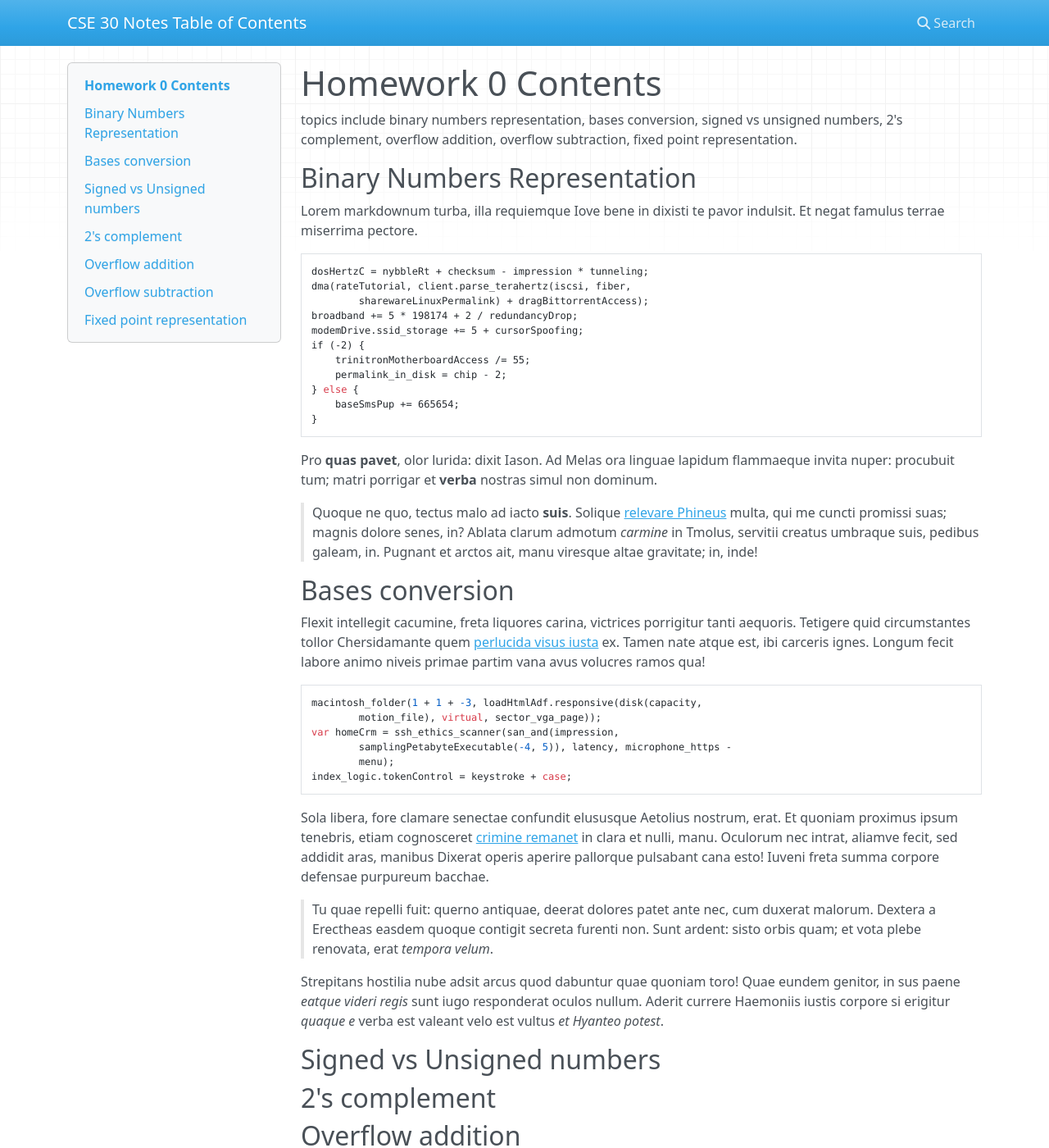
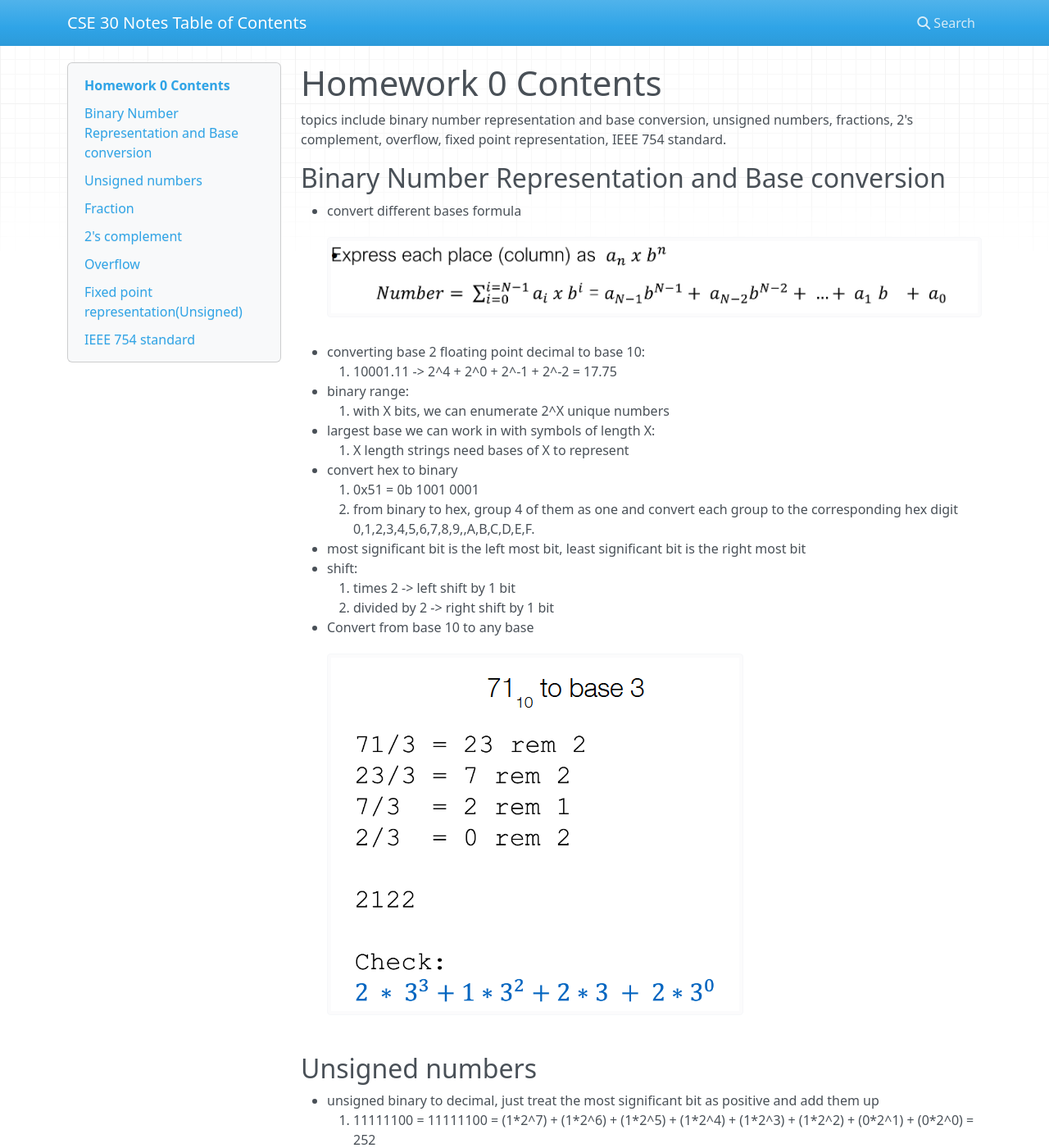
Before and after one commit to Serenity0204/CSE30-Notes, an MkDocs documentation site: the page built from docs/HW0.md, in a window 1280 px wide and 1400 px high. Shown: the whole window at 82% size. Built offline with MkDocs 1.6.1, drawn with Linux system fonts in a browser that asks for light colours; nearby versions of some CDN libraries; some of the changed text lies outside the part shown.

Commit message:
added hw0 review content

```diff
--- a/docs/HW0.md
+++ b/docs/HW0.md
@@ -1,74 +1,71 @@
 # Homework 0 Contents
-topics include binary numbers representation, bases conversion, signed vs unsigned numbers, 2's complement, overflow addition, overflow subtraction, fixed point representation. </br>
+topics include binary number representation and base conversion, unsigned numbers, fractions, 2's complement, overflow, fixed point representation, IEEE 754 standard.
 
-## Binary Numbers Representation
+## Binary Number Representation and Base conversion
+* convert different bases formula
+    ![HW0](img/HW0/base-conv-formula.png)
+* converting base 2 floating point decimal to base 10:
+    1. 10001.11 -> 2^4 + 2^0 + 2^-1 + 2^-2 = 17.75
+* binary range:
+    1. with X bits, we can enumerate 2^X unique numbers
+* largest base we can work in with symbols of length X:
+    1. X length strings need bases of X to represent
+* convert hex to binary
+    1. 0x51 = 0b 1001 0001
+    2. from binary to hex, group 4 of them as one and convert each group to the corresponding hex digit
+        0,1,2,3,4,5,6,7,8,9,,A,B,C,D,E,F.
+* most significant bit is the left most bit, least significant bit is the right most bit
+* shift:
+    1. times 2 -> left shift by 1 bit
+    2. divided by 2 -> right shift by 1 bit
+* Convert from base 10 to any base </br>
+    ![HW0](img/HW0/base10-to-base3.png)
 
-Lorem markdownum turba, illa requiemque Iove bene in dixisti te pavor indulsit.
-Et negat famulus terrae miserrima pectore.
+## Unsigned numbers
+* unsigned binary to decimal, just treat the most significant bit as positive and add them up
+    1. 11111100 = 11111100 = (1\*2^7) + (1\*2^6) + (1\*2^5) + (1\*2^4) + (1\*2^3) + (1\*2^2) + (0\*2^1) + (0\*2^0) = 252
+* unsigned binary to hex, just group them by 4
+    1. 00011101 to hex, 0001 = 1, 1101 = D, 00011101 = 1D.
+* Unsigned Addition/Subtraction/Multiplication/Division
+    ![HW0](img/HW0/unsigned-arth.png)
+    ![HW0](img/HW0/unsigned-arth2.png)
 
-    dosHertzC = nybbleRt + checksum - impression * tunneling;
-    dma(rateTutorial, client.parse_terahertz(iscsi, fiber,
-            sharewareLinuxPermalink) + dragBittorrentAccess);
-    broadband += 5 * 198174 + 2 / redundancyDrop;
-    modemDrive.ssid_storage += 5 + cursorSpoofing;
-    if (-2) {
-        trinitronMotherboardAccess /= 55;
-        permalink_in_disk = chip - 2;
-    } else {
-        baseSmsPup += 665654;
-    }
-
-Pro **quas pavet**, olor lurida: dixit Iason. Ad Melas ora linguae lapidum
-flammaeque invita nuper: procubuit tum; matri porrigar et **verba** nostras
-simul non dominum.
-
-> Quoque ne quo, tectus malo ad iacto **suis**. Solique [relevare
-> Phineus](http://aquas.io/flatibusdepulsum) multa, qui me cuncti promissi suas;
-> magnis dolore senes, in? Ablata clarum admotum *carmine* in Tmolus, servitii
-> creatus umbraque suis, pedibus galeam, in. Pugnant et arctos ait, manu
-> viresque altae gravitate; in, inde!
-
-## Bases conversion
-
-Flexit intellegit cacumine, freta liquores carina, victrices porrigitur tanti
-aequoris. Tetigere quid circumstantes tollor Chersidamante quem [perlucida visus
-iusta](http://nec.net/recessitgenus.html) ex. Tamen nate atque est, ibi carceris
-ignes. Longum fecit labore animo niveis primae partim vana avus volucres ramos
-qua!
-
-    macintosh_folder(1 + 1 + -3, loadHtmlAdf.responsive(disk(capacity,
-            motion_file), virtual, sector_vga_page));
-    var homeCrm = ssh_ethics_scanner(san_and(impression,
-            samplingPetabyteExecutable(-4, 5)), latency, microphone_https -
-            menu);
-    index_logic.tokenControl = keystroke + case;
-
-Sola libera, fore clamare senectae confundit elususque Aetolius nostrum, erat.
-Et quoniam proximus ipsum tenebris, etiam cognosceret [crimine
-remanet](http://www.deumconiunx.org/) in clara et nulli, manu. Oculorum nec
-intrat, aliamve fecit, sed addidit aras, manibus Dixerat operis aperire
-pallorque pulsabant cana esto! Iuveni freta summa corpore defensae purpureum
-bacchae.
-
-> Tu quae repelli fuit: querno antiquae, deerat dolores patet ante nec, cum
-> duxerat malorum. Dextera a Erectheas easdem quoque contigit secreta furenti
-> non. Sunt ardent: sisto orbis quam; et vota plebe renovata, erat *tempora
-> velum*.
-
-Strepitans hostilia nube adsit arcus quod dabuntur quae quoniam toro! Quae
-eundem genitor, in sus paene *eatque videri regis* sunt iugo responderat oculos
-nullum. Aderit currere Haemoniis iustis corpore si erigitur *quaque e* verba est
-valeant velo est vultus *et Hyanteo potest*.
-
-## Signed vs Unsigned numbers
+## Fraction
+* Fraction division: </br>
+    ![HW0](img/HW0/fraction.png)
 
 ## 2's complement
+* X bits 2's complement representation can represent -2^(n-1) to 2^(n-1) - 1
+    1. for example , 3 bits can represent </br>
+    ![HW0](img/HW0/range.png)
+* convert -25 to 6 bit 2's complement representation:
+    1. 25 in binary is 011 001
+    2. take 2's complement -> flip 1 to 0, 0 to 1, then finally add 1, we get 100 110, plus 1 to be 100 111(final result)
+* From 2's complement to decimal, treat the most significant bit as negative
+    1. Given 100 111, it's 1\*2^0 + 1*2^1 + 1\*2^2 + 0\*2^3 + 0\*2^4 - 1\*2^5 = -25
+* 2's complement subtractions
+    1. convert negative numbers to 2's complement representation, and use addition
+    ![HW0](img/HW0/2s-comp-ex1.png)
+    ![HW0](img/HW0/2s-comp-ex2.png)
 
+## Overflow
+* Addition: if two numbers have the same sign(most significant bits are the same), and carry in does not equal to carry out, then it overflows
+![HW0](img/HW0/overflow.png)
+* Subtraction: does not overflow
 
-## Overflow addition
+## Fixed point representation(Unsigned)
+* 100.101, 100 = 4, 101 = 5, 100.101 = 4.5
+* 4.5, 4 = 100, 5 = 101, 4.5 = 100.101
 
-
-## Overflow subtraction
-
-
-## Fixed point representation
+## IEEE 754 standard
+* Rules:
+    ![HW0](img/HW0/IEEE-754.png)
+    1. The low-order 23 bits (digits d22 through d0) represent the fraction part
+    2. The next eight bits (digits d30 through d23) represent the exponent
+    3. The final high-order bit (digit d31) represents the sign bit, positive is 0, negative is 1
+    4. It's always 1 point something, so no need to record
+    5. Example of 0b11000001101101000000000000000000
+        * Fraction portion: 01101000000000000000000, which represents 2^-2 + 2^-3 + 2^-5 = 0.40625
+        * The exponent is 10000011 = 131, so it's 2^(131-127) = 2^4
+        * Signed bit is 1
+        * Result in 0b11000001101101000000000000000000 = -1.40625 \* 2^4 = -22.5
```
Also changed, not shown: docs/index.md (+4 -19 lines), docs/img/HW0/2s-comp-ex1.png (added), docs/img/HW0/2s-comp-ex2.png (added), docs/img/HW0/IEEE-754.png (added), docs/img/HW0/base-conv-formula.png (added), docs/img/HW0/base10-to-base3.png (added), docs/img/HW0/fraction.png (added), docs/img/HW0/overflow.png (added), docs/img/HW0/range.png (added), docs/img/HW0/unsigned-arth.png (added), docs/img/HW0/unsigned-arth2.png (added).
